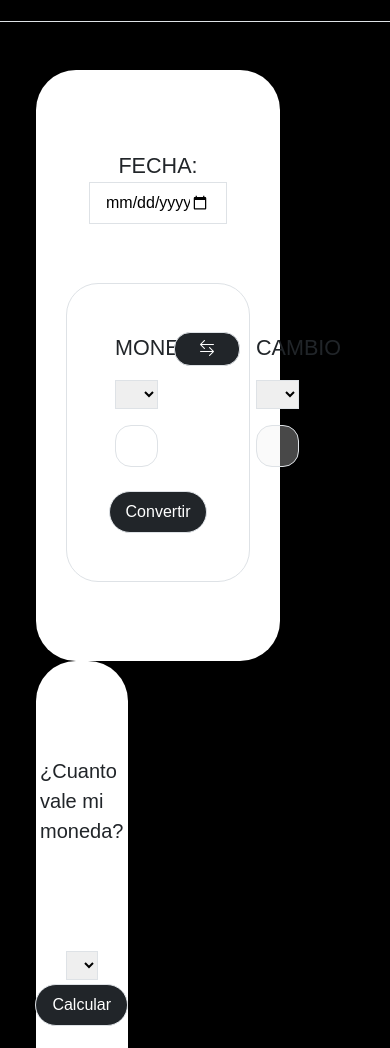
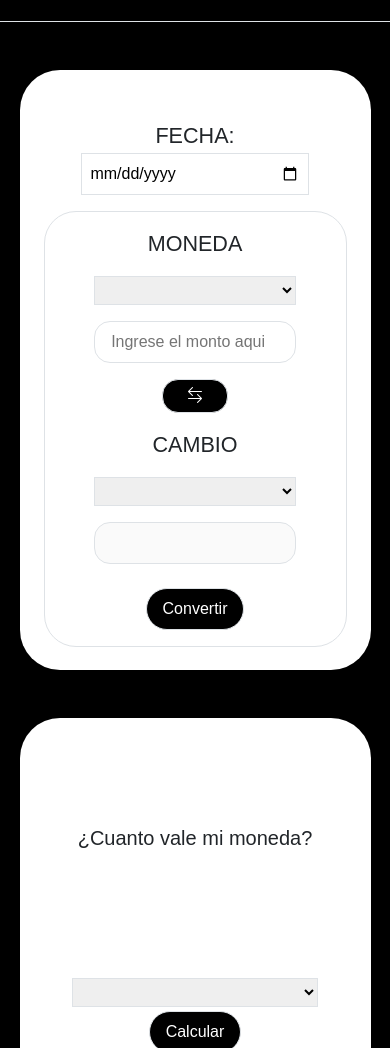
Before and after one commit to TomasMercuri/Casa-de-cambio, a website: page index.html in a window 390 px wide. Shown: the part 52-1100 px from the top of the page. Drawn offline with nearby package versions, Linux system fonts and the light colour scheme; no server answers.

Commit message:
Agrega estilos para que la pagina sea responsive.

```diff
--- a/index.html
+++ b/index.html
@@ -11,59 +11,58 @@
     <!-- CSS -->
     <link rel="stylesheet" href="./src/styles.css">
 </head>
-<body>
+<body class="bg-black">
     <header class="d-flex justify-content-center py-3 border-bottom">
         <h1 class="text-white">CASA DE CAMBIO</h1>
     </header>
 
     <main class="d-flex justify-content-center align-items-center py-5">
-        <div class="container row">
-            <section class="col-8 formulario mx-4">
-                <div class="fecha w-75">
+        <div class="container-xxl row d-flex justify-content-center gap-5">
+            <section class="col-8 formulario px-4">
+                <div class="fecha w-75 mb-3">
                     <label class="fs-4 text-center w-100">FECHA: </label>
-                    <input id="fecha-cambio" type="date" class="py-2 px-3 w-100 border">
+                    <input id="fecha-cambio" type="date" class="py-2 px-2 w-100 border">
                 </div>
 
-                <div class="convertidor-moneda w-100 border d-flex justify-content-center align-items-center flex-column p-5 rounded-5 gap-4">
-                    <div class="input-container d-flex gap-3 w-100">
-                        <div class="moneda-para-convertir d-flex flex-column gap-3 w-50">
+                <div class="convertidor-moneda w-100 border d-flex justify-content-center align-items-center flex-column p-3 rounded-5 gap-4">
+                    <div class="input-container d-flex justify-content-center align-items-center gap-3 w-100">
+                        <div class="moneda-para-convertir d-flex flex-column gap-3">
                             <label class="fs-4 text-center">MONEDA</label>
-                            <select name="monedaParaConvertir" class="border p-1">
+                            <select name="monedaParaConvertir" class="border p-1 text-center">
                             </select>
                             <input id="dinero-usuario" type="number" class="border py-2 px-3 rounded-4" placeholder="Ingrese el monto aqui...">
                         </div>
 
                         <div class="invertir-monedas">
-                            <button id="invertir-monedas" type="button" class="py-1 px-4 border bg-dark rounded-4">
+                            <button id="invertir-monedas" type="button" class="py-1 px-4 border bg-black rounded-4">
                                 <i class="bi bi-arrow-left-right text-white"></i>
                             </button>
                         </div>
 
-                        <div class="moneda-a-convertir d-flex flex-column gap-3 w-50">
+                        <div class="moneda-a-convertir d-flex flex-column gap-3">
                             <label class="fs-4 text-center">CAMBIO</label>
-                            <select name="monedaAConvertir" class="border p-1">
+                            <select name="monedaAConvertir" class="border p-1 text-center">
                             </select>
                             <input id="dinero-convertido" type="number" class="border py-2 px-3 rounded-4" disabled>
                         </div>
                     </div>
                     <div class="button-container">
-                        <button id="convertir" type="button" class="border px-3 py-2 rounded-pill bg-dark text-white">Convertir</button>
+                        <button id="convertir" type="button" class="border px-3 py-2 rounded-pill bg-black text-white">Convertir</button>
                     </div>
                 </div>
 
             </section>
 
-            <section class="col-3 lista-cambios mx-4 d-flex flex-column">
-                <p class="fs-5">¿Cuanto vale mi moneda?</p>
+            <section class="lista-cambios col-3 mx-4 d-flex flex-column">
+                <p class="fs-5 text-center">¿Cuanto vale mi moneda?</p>
 
-                <div class="lista-monedas w-100 d-flex flex-column align-items-center">
+                <div class="lista-monedas w-75 d-flex flex-column align-items-center">
                     <select name="listaMonedas" id="moneda" class="w-100 text-center border py-1 mb-1">
-                        <!-- <option value="EUR" selected>EUR</option> -->
                     </select>
-                    <button id="calcular" type="button" class="border px-3 py-2 rounded-pill bg-dark text-white mb-2">Calcular</button>
+                    <button id="calcular" type="button" class="border px-3 py-2 rounded-pill bg-black text-white mb-2">Calcular</button>
                 </div>
 
-                <ul class="border py-2 px-3 rounded-4">
+                <ul id="listado-monedas" class="border py-2 px-3 rounded-4">
                 </ul>
 
             </section>
--- a/src/styles.css
+++ b/src/styles.css
@@ -5,12 +5,7 @@
     outline: none;
 }
 
-
-body {
-    background: #000;
-}
-
-main .container section {
+main section {
     padding: 50px 30px 50px 30px;
     background: #fff;
     display: flex;
@@ -21,8 +16,43 @@ main .container section {
     border-radius: 40px;
 }
 
-main .container ul {
+main ul {
     list-style: none;
     width: 90%;
     overflow-y: auto;
 }
+
+
+
+
+
+
+
+
+@media (max-width: 1200px) {
+    main .formulario {
+        width: 90vw;
+        height: 600px;
+    }
+
+    main .input-container {
+        flex-direction: column;
+    }
+
+    main .moneda-para-convertir, main .moneda-a-convertir {
+        width: 75%;
+    }
+
+    #dinero-usuario, #dinero-convertido {
+        width: 100%;
+    }
+
+    section.lista-cambios {
+        width: 90vw;
+    }
+
+    section #listado-monedas {
+        width: 75%;
+    }
+
+}
```
